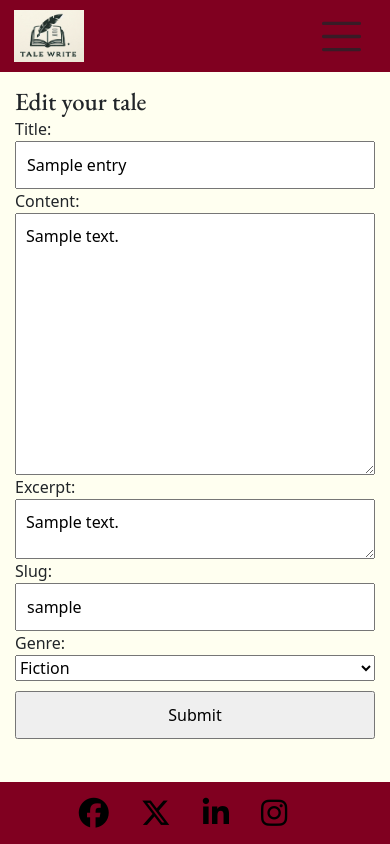
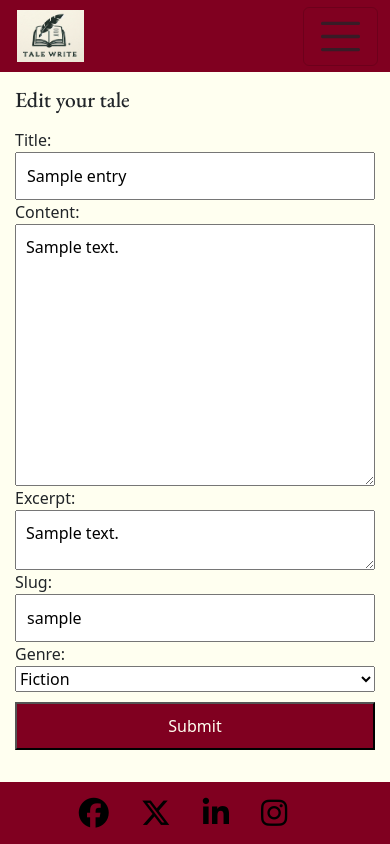
Before and after one commit to peterbrown454/TaleWrite, a Django app: page /entries/1/update in a window 390 px wide. Run offline with Django 3.2, Linux system fonts and the light colour scheme; a user stored in the database is signed in; data comes from the database, SQL or seed files in the repository; tables that the repository leaves empty hold one stand-in row (values such as "Sample post"); parts of the project's set-up code (start-up, migrations or seed data) failed here and were passed over; some libraries are stand-ins or nearby versions.

Commit message:
css excess deleted

```diff
--- a/entries/templates/entry_edit.html
+++ b/entries/templates/entry_edit.html
@@ -4,12 +4,12 @@
 
 <div class="write-entry">
 
-    <h2>Edit your tale</h2>
+    <h4>Edit your tale</h4>
     <form action="{% url 'entries:EditEntry' pk=entry.pk %}" class="site-form" method="post"
-        enctype="multipart/form-data">
+        enctype="multipart/form-data" id="edit_form">
         {% csrf_token %}
         {{ form }}
-        <input type="submit" value="Submit">
+        <input type="submit" value="Submit" id="edit_submit">
 
 
     </form>
--- a/entries/templates/entry_write.html
+++ b/entries/templates/entry_write.html
@@ -3,8 +3,8 @@
 {% block content %}
 <div class="write-entry">
     <!-- Your write entry form or content goes here -->
-    <h4>Please click submit to publish to the list of tales. From there you can read, and make edits if you
-        wish.</h4>
+    <h4>Please click submit to save, and publish to the list of tales. From there you can read, and make edits if you
+        wish. Draft function coming soon...</h4>
     <form action="{% url 'entries:write' %}" class="site-form" method="post" enctype="multipart/form-data"
         id="write-form">
         {% csrf_token %}
--- a/static/css/style.css
+++ b/static/css/style.css
@@ -22,12 +22,19 @@ a {
 
 }
 
+.submitbuttons:hover {
+    color: blue;
+    transform: scale(1.02);
+}
+
 a:hover {
     color: blue;
     transform: scale(1.02);
 }
 
 #edit {
+
+
     padding-left: 20px;
     padding-right: 20px;
     color: RGB(255, 255, 240);
@@ -67,10 +74,6 @@ main {
     font-size: 110%;
 }
 
-.card-body {
-    background-color: RGB(255, 255, 240);
-
-}
 
 .readable-title {
     text-align: center;
@@ -94,7 +97,7 @@ main {
     font-size: larger;
 }
 
-/*--------------------------------------General Styles-------*/
+
 
 h1,
 h2,
@@ -110,8 +113,6 @@ p {
 
 
 
-
-/*--------------------------------------Header-------*/
 
 header {
     font-family: "EB Garamond", serif;
@@ -144,10 +145,6 @@ header {
 }
 
 
-
-.navbar-toggler {
-    border: none;
-}
 
 .loginbutton {
     color: RGB(255, 255, 240) !important;
@@ -234,17 +231,6 @@ footer {
     bottom: 0px;
 }
 
-.form {
-    font-weight: 500;
-    position: absolute;
-    border-width: 2px;
-    margin: 50px;
-    border: 5px solid black;
-    padding: 20px;
-    border-radius: 25px;
-    opacity: 100%;
-    background-color: rgba(245, 114, 27, 0.95);
-}
 
 .button {
     text-align: center;
@@ -261,15 +247,6 @@ footer {
     border: none;
 }
 
-.btn:hover {
-    background-color: rgba(151, 1, 97, 1);
-}
-
-.fa-solid:hover {
-    color: #2899c8 !important;
-    transform: scale(1.15);
-
-}
 
 .entry-title {
     font-weight: 600;
@@ -303,38 +280,25 @@ form.site-form input[type="submit"],
 }
 
 #write-form {
+    padding-top: 15px;
     padding-right: 15px;
 }
 
-@media only screen and (max-width: 320px) {
+#edit_form {
+    padding-top: 15px !important;
+}
+
+#edit_submit {
+    color: RGB(255, 255, 240) !important;
+    background-color: RGB(128, 0, 32) !important;
+}
+
+#submit_write_button {
+    color: RGB(255, 255, 240) !important;
+    background-color: RGB(128, 0, 32) !important;
+}
 
 
-    .navbar-brand {
-        font-size: medium
-    }
-
-    .text-end {
-        font-size: medium;
-    }
-}
-
-@media only screen and (max-width: 400px) {
-
-    .logo {
-
-        padding-left: 2px;
-
-    }
-
-    .navbar-brand {
-        font-size: medium
-    }
-
-    .text-end {
-        font-size: medium;
-    }
-
-}
 
 @media only screen and (max-width: 539px) {
     .welcome {
```
Also changed, not shown: 1 other file.
